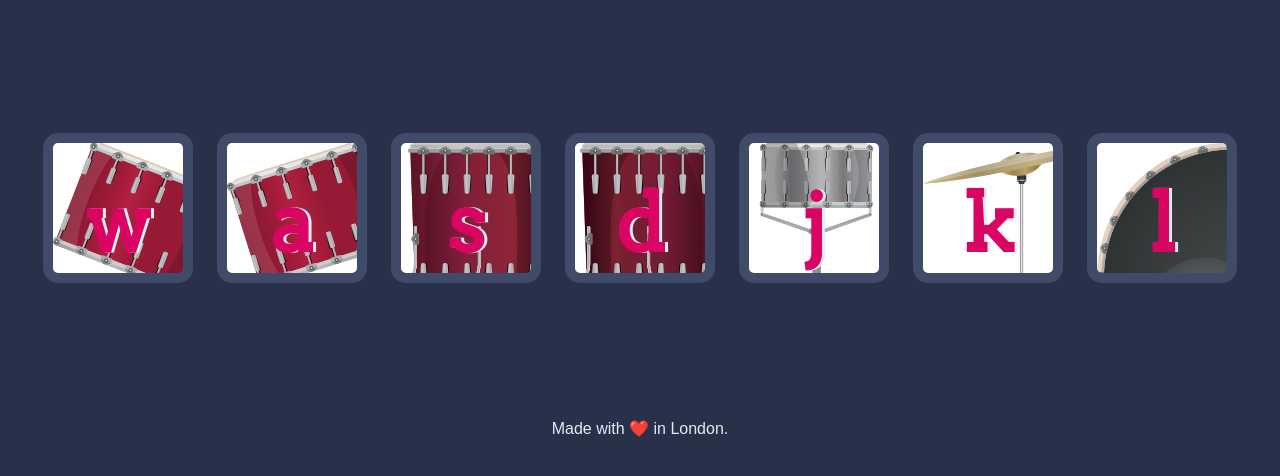
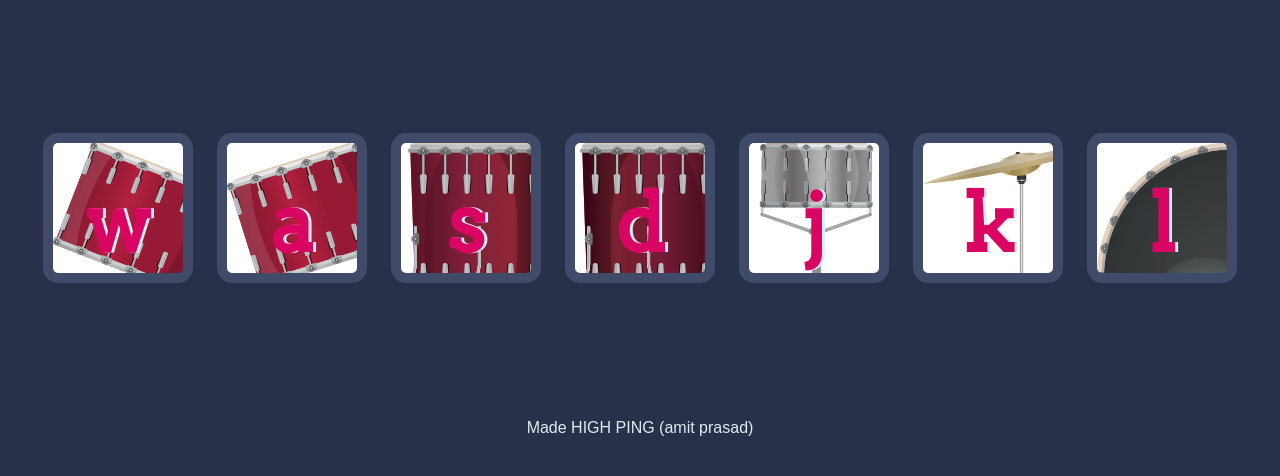
Before and after one commit to amitprasad77/drum-set, a plain HTML site: page Drum Kit Completed/index.html in a window 1280 px wide. Shown: the part 156-632 px from the top of the page. Drawn offline with Linux system fonts and the light colour scheme.

Commit message:
Update index.html

```diff
--- a/Drum Kit Completed/index.html
+++ b/Drum Kit Completed/index.html
@@ -24,7 +24,7 @@
 <script src="index.js" charset="utf-8"></script>
 
 <footer>
-  Made with ❤️ in London.
+  Made HIGH PING (amit prasad)
 </footer>
 </body>
 </html>
```
